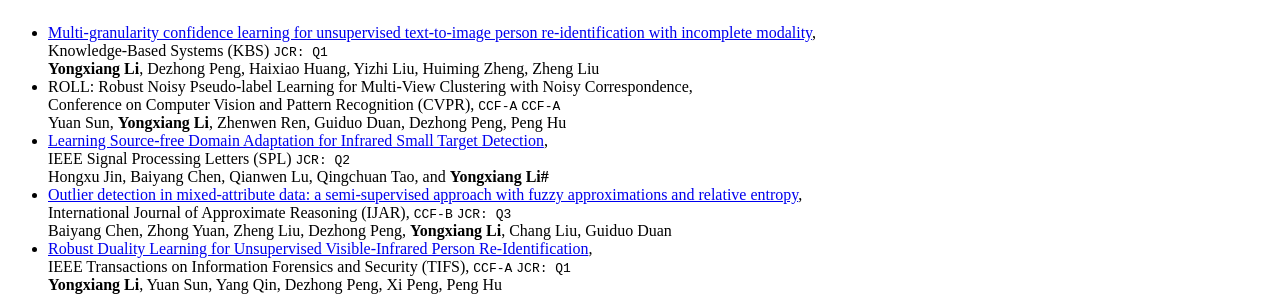
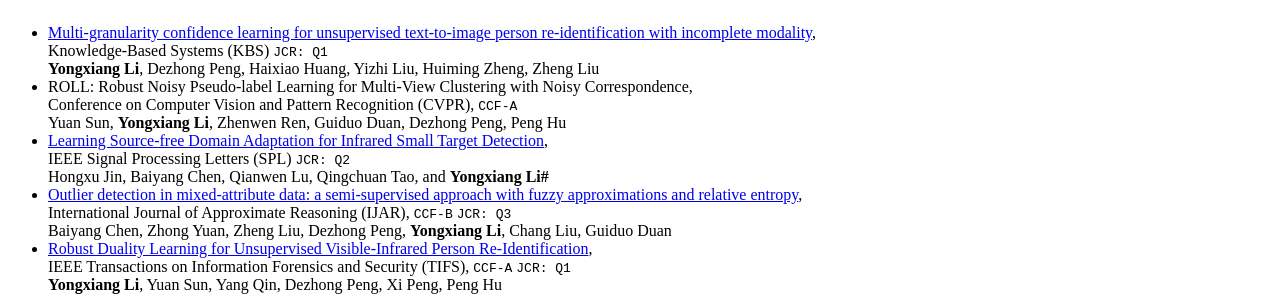
Before and after one commit to LYXRhythm/liyongxiang.github.io, a Jekyll site: the page built from _pages/includes/pub.md, in a window 1280 px wide. Shown: the part 868-1164 px from the top of the page. Built offline with Jekyll 4.4.1, drawn with Linux system fonts in a browser that asks for light colours; our own code applies the rules of GitHub Pages for plain Markdown files.

Commit message:
Update pub.md

```diff
--- a/_pages/includes/pub.md
+++ b/_pages/includes/pub.md
@@ -4,7 +4,7 @@
 
 ## 2025
 - [Multi-granularity confidence learning for unsupervised text-to-image person re-identification with incomplete modality](https://www.sciencedirect.com/science/article/abs/pii/S095070512500351X), <br> Knowledge-Based Systems (KBS) `JCR: Q1` <br> **Yongxiang Li**, Dezhong Peng, Haixiao Huang, Yizhi Liu, Huiming Zheng, Zheng Liu
-- ROLL: Robust Noisy Pseudo-label Learning for Multi-View Clustering with Noisy Correspondence, <br> Conference on Computer Vision and Pattern Recognition (CVPR), `CCF-A` `CCF-A` <br> Yuan Sun, **Yongxiang Li**, Zhenwen Ren, Guiduo Duan, Dezhong Peng, Peng Hu
+- ROLL: Robust Noisy Pseudo-label Learning for Multi-View Clustering with Noisy Correspondence, <br> Conference on Computer Vision and Pattern Recognition (CVPR), `CCF-A` <br> Yuan Sun, **Yongxiang Li**, Zhenwen Ren, Guiduo Duan, Dezhong Peng, Peng Hu
 - [Learning Source-free Domain Adaptation for Infrared Small Target Detection](https://ieeexplore.ieee.org/document/10916925), <br> IEEE Signal Processing Letters (SPL) `JCR: Q2` <br> Hongxu Jin, Baiyang Chen, Qianwen Lu, Qingchuan Tao, and **Yongxiang Li#**
 - [Outlier detection in mixed-attribute data: a semi-supervised approach with fuzzy approximations and relative entropy](https://www.sciencedirect.com/science/article/abs/pii/S0888613X25000143?CMX_ID=&SIS_ID=&dgcid=STMJ_219742_AUTH_SERV_PA&utm_acid=245378301&utm_campaign=STMJ_219742_AUTH_SERV_PA&utm_in=DM539090&utm_medium=email&utm_source=AC_), <br> International Journal of Approximate Reasoning (IJAR), `CCF-B` `JCR: Q3` <br> Baiyang Chen,
 Zhong Yuan, Zheng Liu, Dezhong Peng, **Yongxiang Li**, Chang Liu, Guiduo Duan
```
